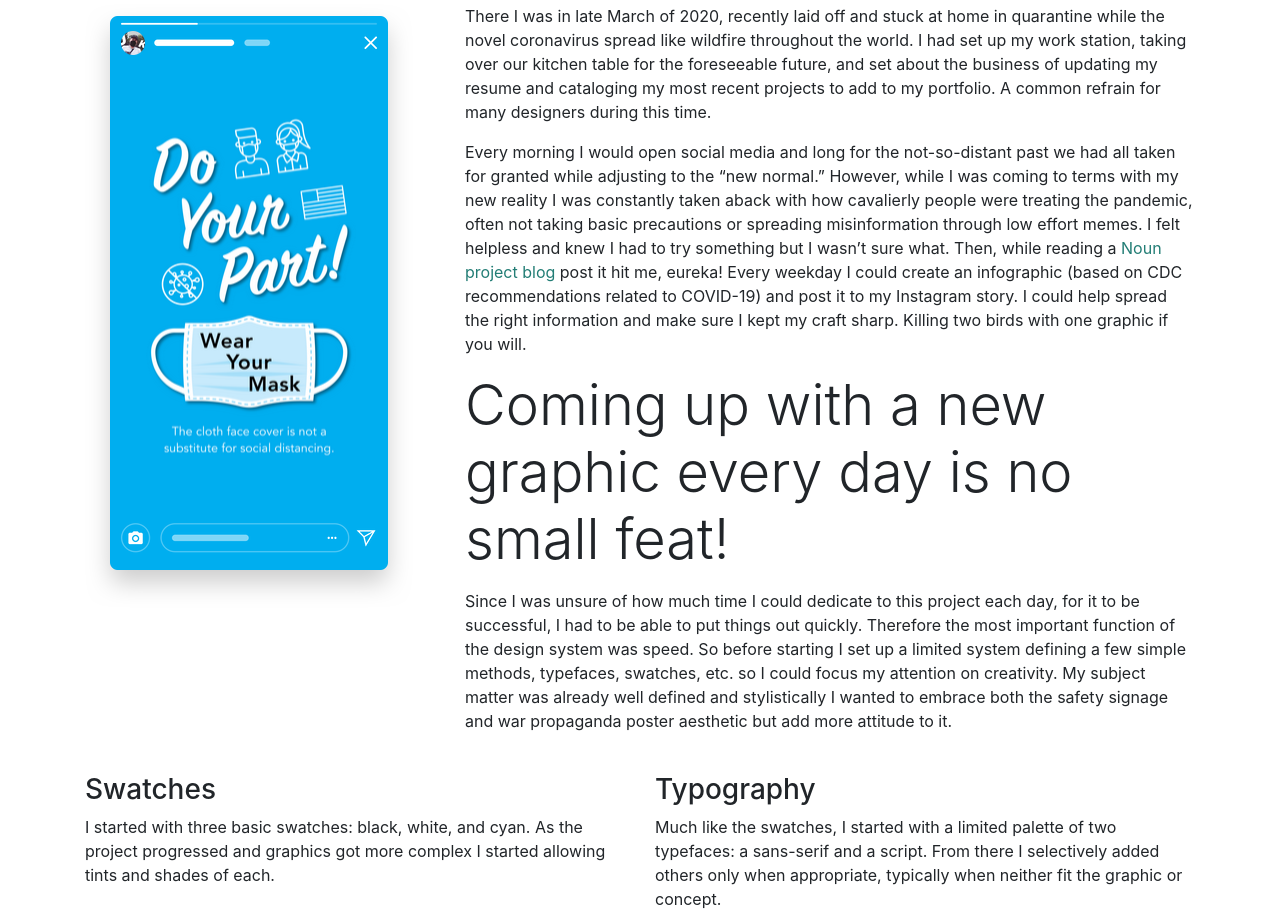
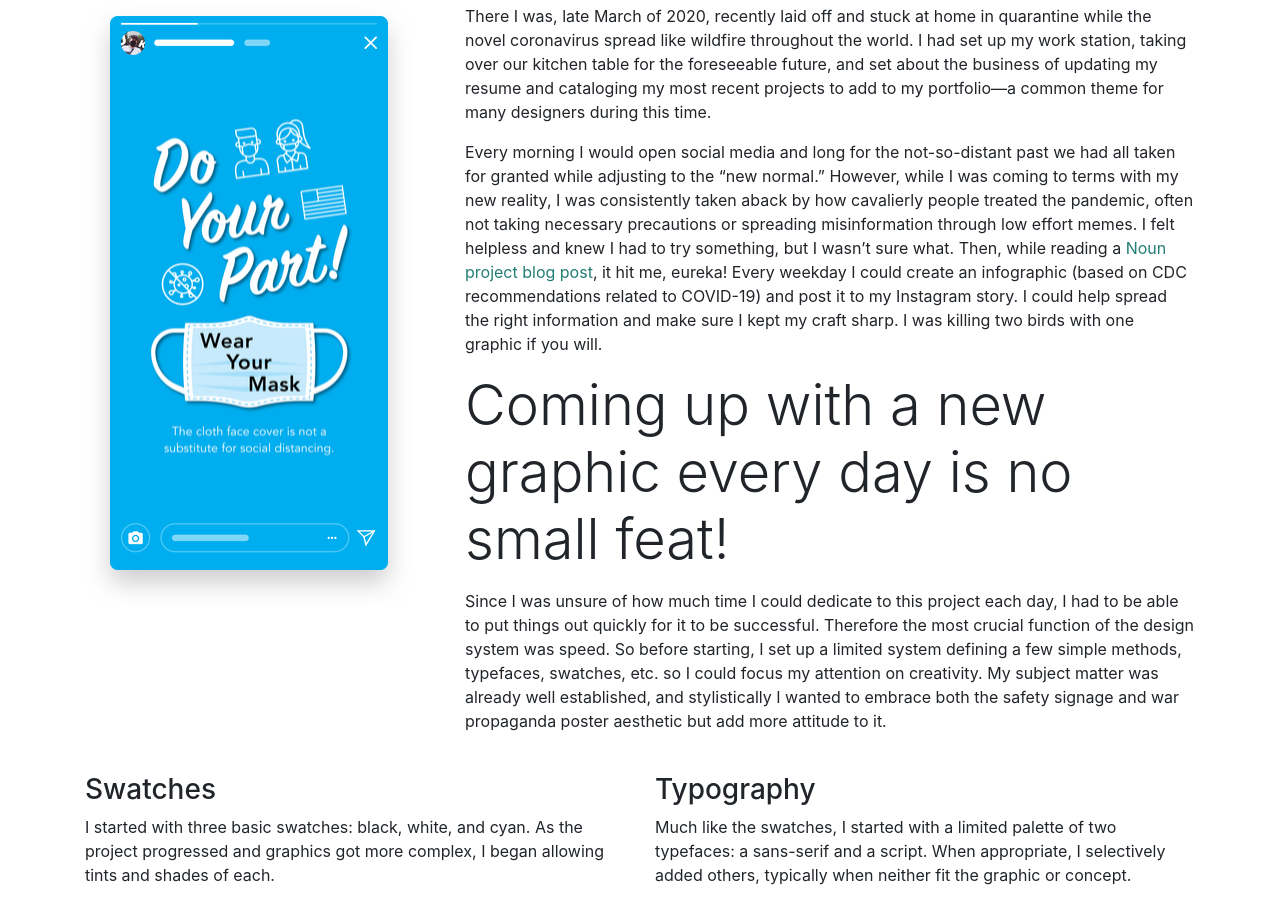
Before and after one commit to teejayzajac/teejayzajac.github.io, a plain HTML site: page work_dq.html in a window 1280 px wide. Shown: the part 417-1341 px from the top of the page. Drawn offline with nearby package versions, Linux system fonts and the light colour scheme.

Commit message:
Content improvements to homepage and daily quarantine case study
Content improvements to homepage and daily quarantine case study.

```diff
--- a/work_dq.html
+++ b/work_dq.html
@@ -112,18 +112,18 @@
                         <img src="img/portfolio/dq/5-14-20_IG_Story_Mockup_Med.png" class="img-fluid" alt="Google Pixel phone showing a graphic that says Sorry We're Closed Due to COVID-19" />
                     </div>
                     <div class="col-md-8 pb-4">
-                        <p>There I was in late March of 2020, recently laid off and stuck at home in quarantine while the novel coronavirus spread like wildfire throughout the world. I had set up my work station, taking over our kitchen table for the foreseeable future, and set about the business of updating my resume and cataloging my most recent projects to add to my portfolio. A common refrain for many designers during this time.</p>
-                        <p>Every morning I would open social media and long for the not-so-distant past we had all taken for granted while adjusting to the “new normal.” However, while I was coming to terms with my new reality I was constantly taken aback with how cavalierly people were treating the pandemic, often not taking basic precautions or spreading misinformation through low effort memes. I felt helpless and knew I had to try something but I wasn’t sure what. Then, while reading a <a href="https://blog.thenounproject.com/visual-communication-resources-coronavirus-2bb77de584c1" target="_blank">Noun project blog</a> post it hit me, eureka! Every weekday I could create an infographic (based on CDC recommendations related to COVID-19) and post it to my Instagram story. I could help spread the right information and make sure I kept my craft sharp. Killing two birds with one graphic if you will.</p>
+                        <p>There I was, late March of 2020, recently laid off and stuck at home in quarantine while the novel coronavirus spread like wildfire throughout the world. I had set up my work station, taking over our kitchen table for the foreseeable future, and set about the business of updating my resume and cataloging my most recent projects to add to my portfolio—a common theme for many designers during this time. </p>
+                        <p>Every morning I would open social media and long for the not-so-distant past we had all taken for granted while adjusting to the “new normal.” However, while I was coming to terms with my new reality, I was consistently taken aback by how cavalierly people treated the pandemic, often not taking necessary precautions or spreading misinformation through low effort memes. I felt helpless and knew I had to try something, but I wasn’t sure what. Then, while reading a <a href="https://blog.thenounproject.com/visual-communication-resources-coronavirus-2bb77de584c1" target="_blank">Noun project blog post</a>, it hit me, eureka! Every weekday I could create an infographic (based on CDC recommendations related to COVID-19) and post it to my Instagram story. I could help spread the right information and make sure I kept my craft sharp. I was killing two birds with one graphic if you will.</p>
                         <blockquote class="blockquote">
                             <p class="display-4">Coming up with a new graphic every day is no small feat!</p>
                         </blockquote>
-                        <p>Since I was unsure of how much time I could dedicate to this project each day, for it to be successful, I had to be able to put things out quickly. Therefore the most important function of the design system was speed. So before starting I set up a limited system defining a few simple methods, typefaces, swatches, etc. so I could focus my attention on creativity. My subject matter was already well defined and stylistically I wanted to embrace both the safety signage and war propaganda poster aesthetic but add more attitude to it.</p>
+                        <p>Since I was unsure of how much time I could dedicate to this project each day, I had to be able to put things out quickly for it to be successful. Therefore the most crucial function of the design system was speed. So before starting, I set up a limited system defining a few simple methods, typefaces, swatches, etc. so I could focus my attention on creativity. My subject matter was already well established, and stylistically I wanted to embrace both the safety signage and war propaganda poster aesthetic but add more attitude to it.</p>
                     </div>
                 </div>
                 <div class="row">
                     <div class="col-md-6 pb-4">
                         <h3>Swatches</h3>
-                        <p>I started with three basic swatches: black, white, and cyan. As the project progressed and graphics got more complex I started allowing tints and shades of each.</p>
+                        <p>I started with three basic swatches: black, white, and cyan. As the project progressed and graphics got more complex, I began allowing tints and shades of each.</p>
                         <div class="py-4">
                             <table class="table table-bordered table-striped">
                                 <thead>
@@ -170,7 +170,7 @@
                     </div>
                     <div class="col-md-6 pb-4">
                         <h3>Typography</h3>
-                        <p>Much like the swatches, I started with a limited palette of two typefaces: a sans-serif and a script. From there I selectively added others only when appropriate, typically when neither fit the graphic or concept.</p>
+                        <p>Much like the swatches, I started with a limited palette of two typefaces: a sans-serif and a script. When appropriate, I selectively added others, typically when neither fit the graphic or concept.</p>
                         <svg id="Typography_Example_Avenir" data-name="Typography Example" xmlns="http://www.w3.org/2000/svg" viewBox="0 0 955.6 250.59">
                             <defs>
                                 <style>
@@ -206,7 +206,7 @@
                     </div>
                 </div>
                 <h3>Graphics</h3>
-                <p>Typically I started by brainstorming an idea or a sketch then found base graphics from either the <a href="https://thenounproject.com/" target="blank">Noun Project</a> or <a href="https://www.vecteezy.com/" target="blank">Vecteezy</a>, editing and combining as I saw fit. An example of my process from Monday, June 8, is as follows.</p>
+                <p>Typically I started by brainstorming an idea, or a sketch, then found base graphics from either the <a href="https://thenounproject.com/" target="blank">Noun Project</a> or <a href="https://www.vecteezy.com/" target="blank">Vecteezy</a>, editing and combining as I saw fit. An example of my process from Monday, June 8, is shown.</p>
                 <!-- <?xml version="1.0" encoding="utf-8"?> -->
                 <!-- Generator: Adobe Illustrator 24.2.0, SVG Export Plug-In . SVG Version: 6.00 Build 0)  -->
                 <svg version="1.1" id="Layer_1" xmlns="http://www.w3.org/2000/svg" xmlns:xlink="http://www.w3.org/1999/xlink" x="0px" y="0px" viewBox="0 0 1140 222.02" style="enable-background:new 0 0 1140 222.02;" xml:space="preserve">
@@ -410,7 +410,7 @@
             <div class="py-4">
                 <div class="pb-4">
                     <h2>The Final Product</h2>
-                    <p>From Tuesday, April 7, 2020, through Monday, June 15, 2020, I made a graphic every weekday and posted it, exactly 50 in total. What follows is my account of the COVID-19 pandemic. My way to have a positive impact and connect with friends while socially distanced. Or maybe it’s just a bunch of cathartic graphics I made to keep my mind and hands preoccupied when I was stuck at home, didn’t have a job, and the world burned. <strong>Either way, get tested, stay home, wash your hands, social distance, and WEAR YOUR DAMN MASK!</strong></p>
+                    <p>From Tuesday, April 7, 2020, through Monday, June 15, 2020, I made a graphic every weekday and posted it, precisely 50 in total. What follows is my account of the COVID-19 pandemic. I attempted to have a positive impact and connect with friends while socially distanced. Or maybe it’s just a bunch of cathartic graphics I made to keep my mind and hands preoccupied when stuck at home, didn’t have a job, and the world burned. Either way, <strong>get tested, stay home, wash your hands, social distance, and WEAR YOUR DAMN MASK!</strong></p>
                 </div>
                 <div class="album">
                     <div class="container">
```
Also changed, not shown: index.html (+5 -2 lines).
